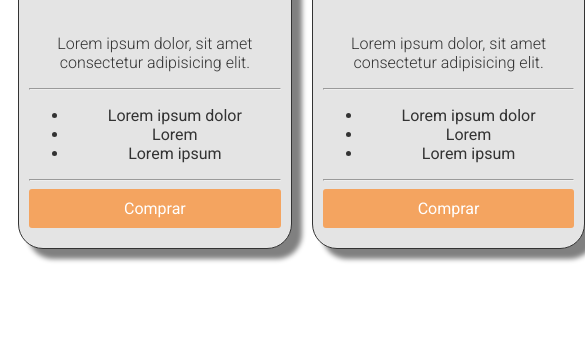
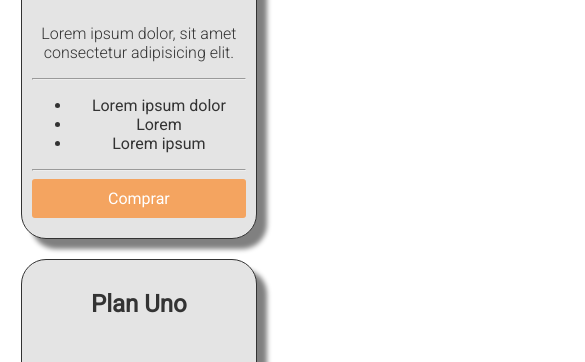
Before and after one commit to Laetian/CursoHtml5Css3Boostrap, a plain HTML site: page tut3.html in a window 390 px wide. Shown: the part 259-621 px from the top of the page, 585 px wide, since content can reach past the window. Drawn offline with Linux system fonts and the light colour scheme.

Commit message:
end tut3

```diff
--- a/css/tut3.css
+++ b/css/tut3.css
@@ -8,9 +8,12 @@ h2{
 p{
     font-weight: 300;
 }
+.flex{
+    display: flex;
+    flex-wrap:wrap;
+}
 .container{
     width: 70%;
-    display: flex;
 }
 .text-center{
     text-align: center;
@@ -19,13 +22,16 @@ p{
     background: rgb(228, 228, 228);
     color: #333;
     border: 1px solid #333;
-    margin:10px;
+    margin:0px auto;
     padding: 10px;
     /* Para redondear los bordes, a mayor radio mas redondeada */
     border-radius: 25px;
     /* para añadir sombras, información en https://developer.mozilla.org/en-US/docs/Web/CSS/box-shadow */
     /* Primer valor corresponde al eje x, segundo valor eje y, tercer valor (opcional) degradado de la sombra y cuarto valor color de la sombra */
     box-shadow: 10px 10px 5px gray;
+    width: 22%;
+    /* Esta propiedad hace que el witdh tenga en cuenta el padding */
+    box-sizing: border-box;
 }
 .precio{
     font-size: 50px;
@@ -45,3 +51,15 @@ p{
 .btn-precio:hover{
     background: rgb(177, 51, 51);
 }
+@media (max-width: 1070px){
+    .columna{
+        width: 45%;
+        margin-bottom: 20px;
+    }
+}
+@media (max-width: 650px){
+    .columna{
+        width: 90%;
+        margin-bottom: 20px;
+    }
+}
--- a/tut3.html
+++ b/tut3.html
@@ -10,7 +10,7 @@
     <link rel="stylesheet" href="css/tut3.css">
 </head>
 <body>
-    <section class="container text-center">
+    <section class="container flex text-center">
         <div class="columna">
             <h2>Plan Uno</h2>
             <p class="precio">Precio establecido</p>
```
